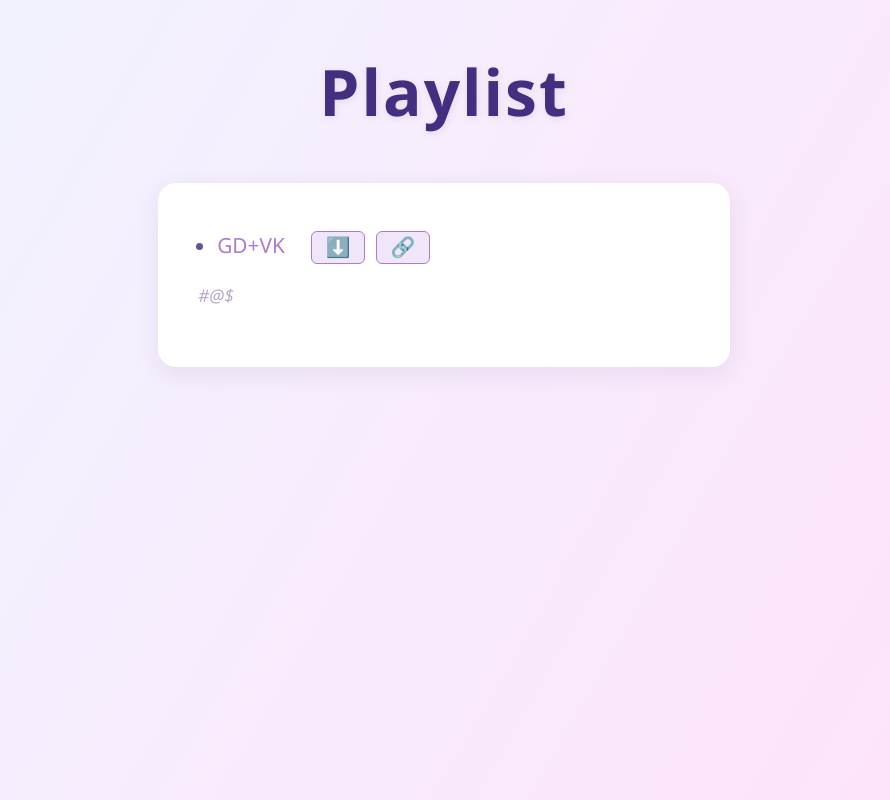
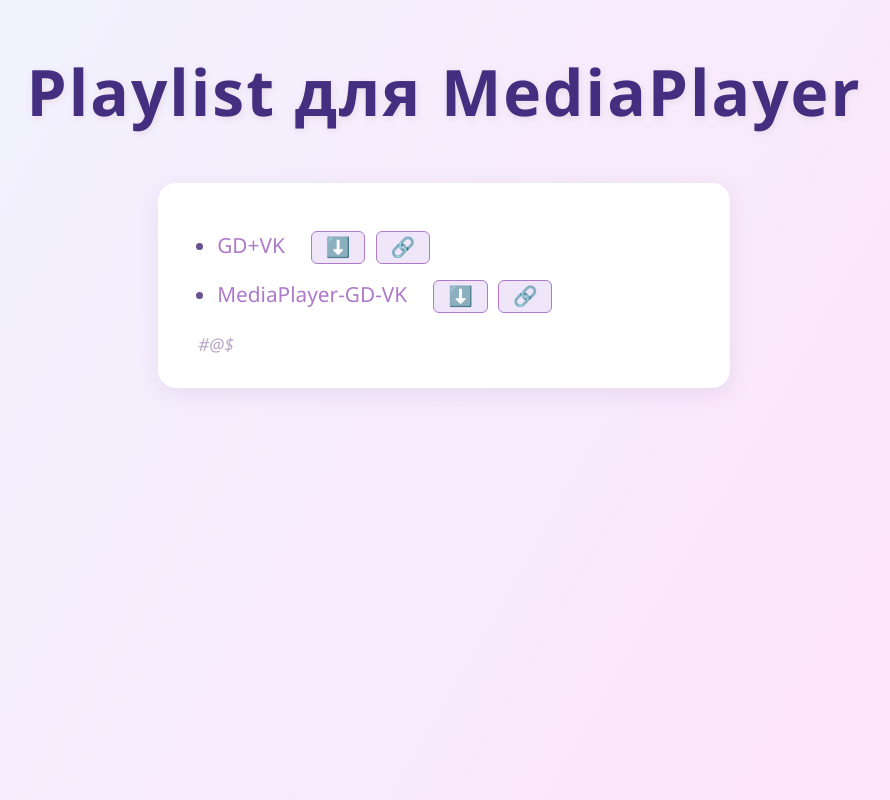
Before and after one commit to berlandbor/playlists, a plain HTML site: page index.html in a window 1280 px wide. Shown: the whole page, without its empty margins (196-1086 px from the left). Drawn offline with Linux system fonts and the light colour scheme.

Commit message:
Update index.html

```diff
--- a/index.html
+++ b/index.html
@@ -81,7 +81,7 @@
   </style>
 </head>
 <body>
-  <div class="title">Playlist</div>
+  <div class="title">Playlist для MediaPlayer</div>
   <div class="playlist-list">
     <ul>
       <li>
@@ -91,6 +91,15 @@
             <button title="Скачать">⬇️</button>
           </a>
           <button onclick="copyLink('https://berlandbors.github.io/playlists/berlandbor-1.json')" title="Скопировать ссылку">🔗</button>
+        </span>
+      </li>
+      <li>
+        <a href="https://berlandbors.github.io/MediaPlayer-GD-VK/" target="_blank">MediaPlayer-GD-VK</a>
+        <span class="action-btns">
+          <a href="https://berlandbors.github.io/MediaPlayer-GD-VK/" download>
+            <button title="Скачать">⬇️</button>
+          </a>
+          <button onclick="copyLink('https://berlandbors.github.io/MediaPlayer-GD-VK/')" title="Скопировать ссылку">🔗</button>
         </span>
       </li>
     </ul>
```
